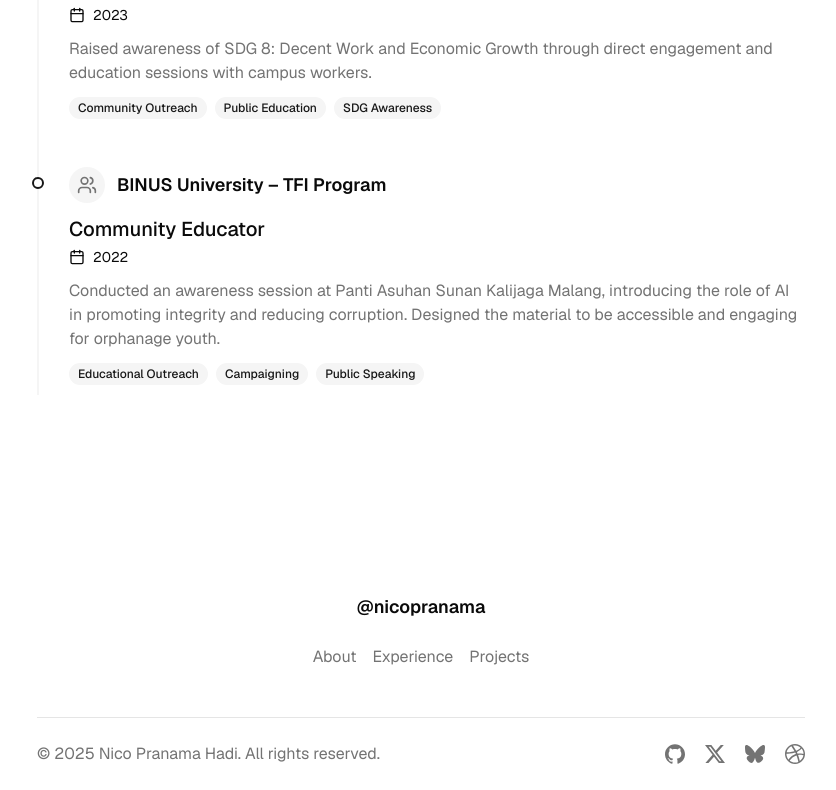
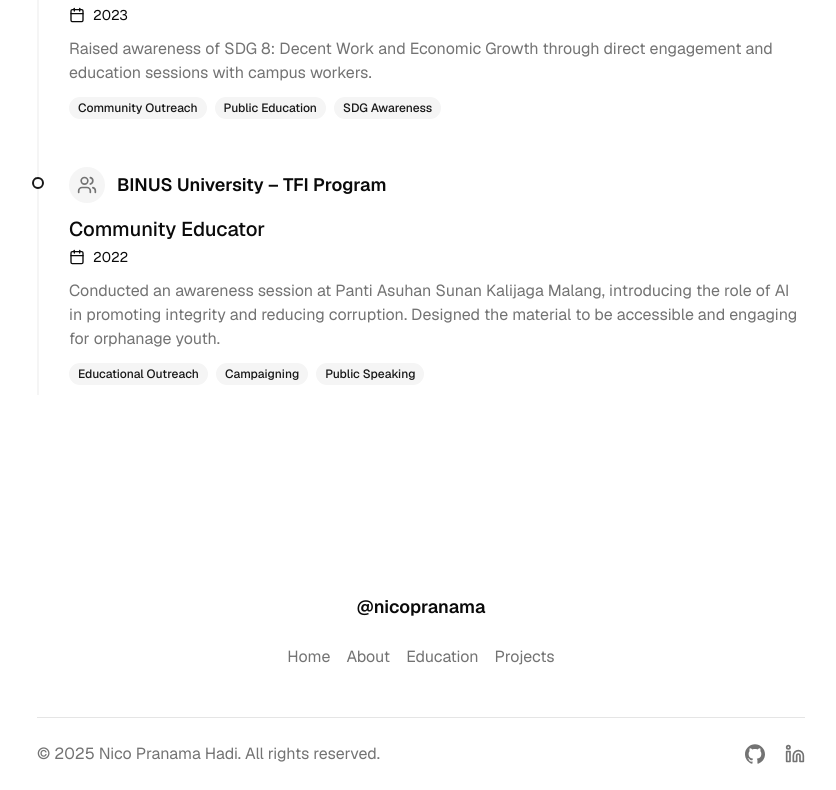
Before and after one commit to nicopranama/portfolio-nicopranama, a Next.js app: page / in a window 1280 px wide. Shown: the part 4551-5341 px from the top of the page, without its empty margins (219-1055 px from the left). Built offline with nearby package versions, Linux system fonts and the light colour scheme.

Commit message:
feat(footer): update social links to show github and linkedin

```diff
--- a/components/footer.tsx
+++ b/components/footer.tsx
@@ -1,15 +1,19 @@
 import { Separator } from "@/components/ui/separator";
 import Link from "next/link";
-import { BlueSkyLogo, DribbleLogo, GithubLogo, XLogo } from "./icons";
+import { GithubLogo, LinkedInIcon } from "./icons";
 
 const footerLinks = [
+	{
+		title: "Home",
+		href: "#hero",
+	},
 	{
 		title: "About",
 		href: "#about",
 	},
   {
-    title: "Experience",
-    href: "#experience",
+		title: "Education",
+		href: "#education",
 	},
 	{
 		title: "Projects",
@@ -24,7 +28,9 @@ const Footer = () => {
 				<div className="py-12 flex flex-col justify-start items-center">
 					{/* Logo */}
 					<div className="flex items-center">
-            <span className="text-lg font-semibold text-foreground">@nicopranama</span>
+						<span className="text-lg font-semibold text-foreground">
+							@nicopranama
+						</span>
 					</div>
 
 					<ul className="mt-6 flex items-center gap-4 flex-wrap">
@@ -44,21 +50,24 @@ const Footer = () => {
 				<div className="py-6 flex flex-col-reverse sm:flex-row items-center justify-between gap-x-2 gap-y-5 px-6 xl:px-0">
 					{/* Copyright */}
 					<span className="text-muted-foreground">
-            &copy; {new Date().getFullYear()} Nico Pranama Hadi. All rights reserved.
+						&copy; {new Date().getFullYear()} Nico Pranama Hadi. All rights
+						reserved.
 					</span>
 
 					<div className="flex items-center gap-5 text-muted-foreground">
-            <Link href="#" target="_blank">
+						<Link
+							href="https://github.com/nicopranama"
+							target="_blank"
+							rel="noopener noreferrer"
+						>
 							<GithubLogo className="h-5 w-5" />
 						</Link>
-            <Link href="#" target="_blank">
-              <XLogo className="h-5 w-5" />
-            </Link>
-            <Link href="#" target="_blank">
-              <BlueSkyLogo className="h-5 w-5" />
-            </Link>
-            <Link href="#" target="_blank">
-              <DribbleLogo className="h-5 w-5" />
+						<Link
+							href="https://www.linkedin.com/in/nico-pranama-5ba689318"
+							target="_blank"
+							rel="noopener noreferrer"
+						>
+							<LinkedInIcon className="h-5 w-5" />
 						</Link>
 					</div>
 				</div>
```
Lines whose indentation alone changed are shown as unchanged.
